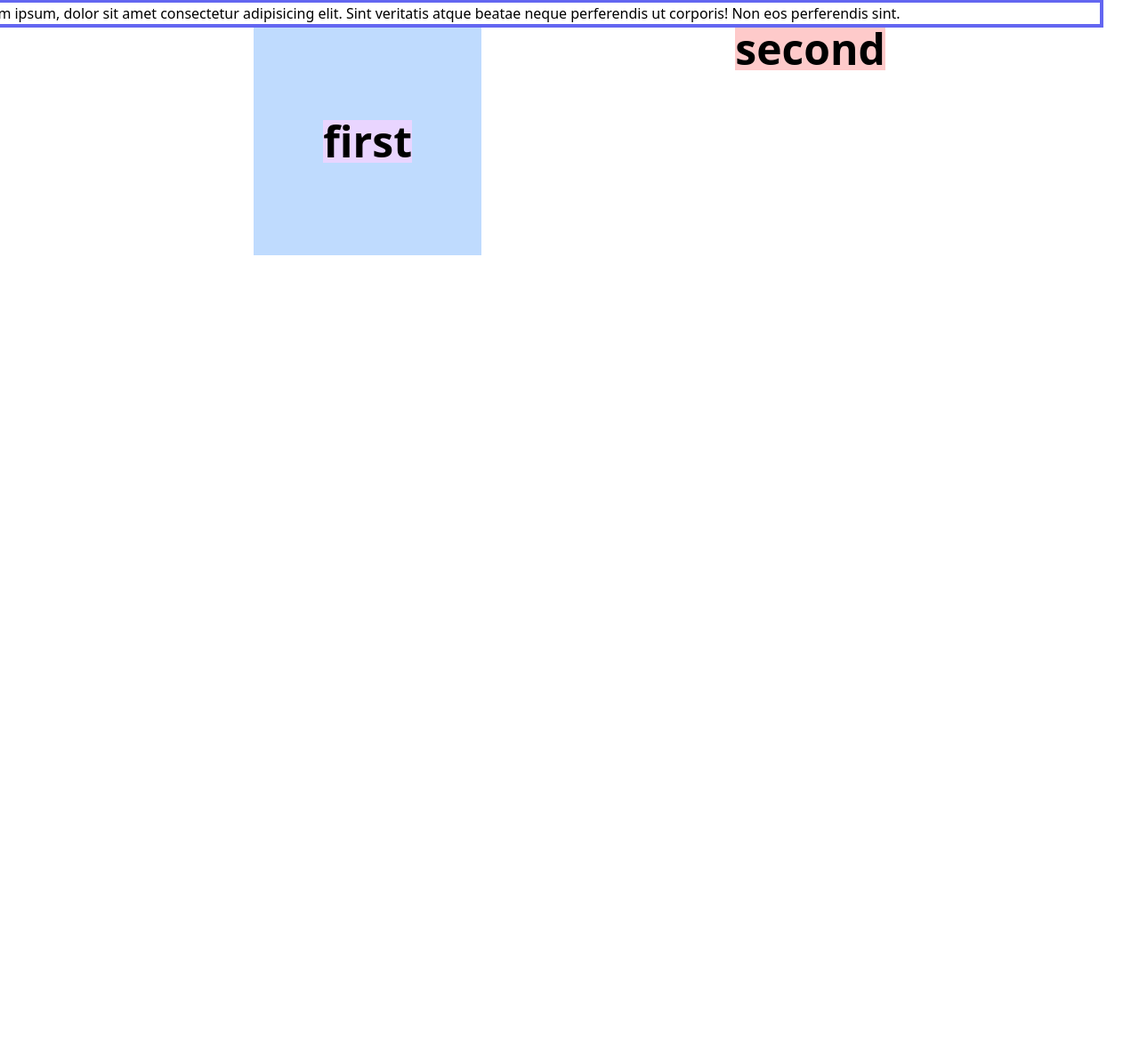
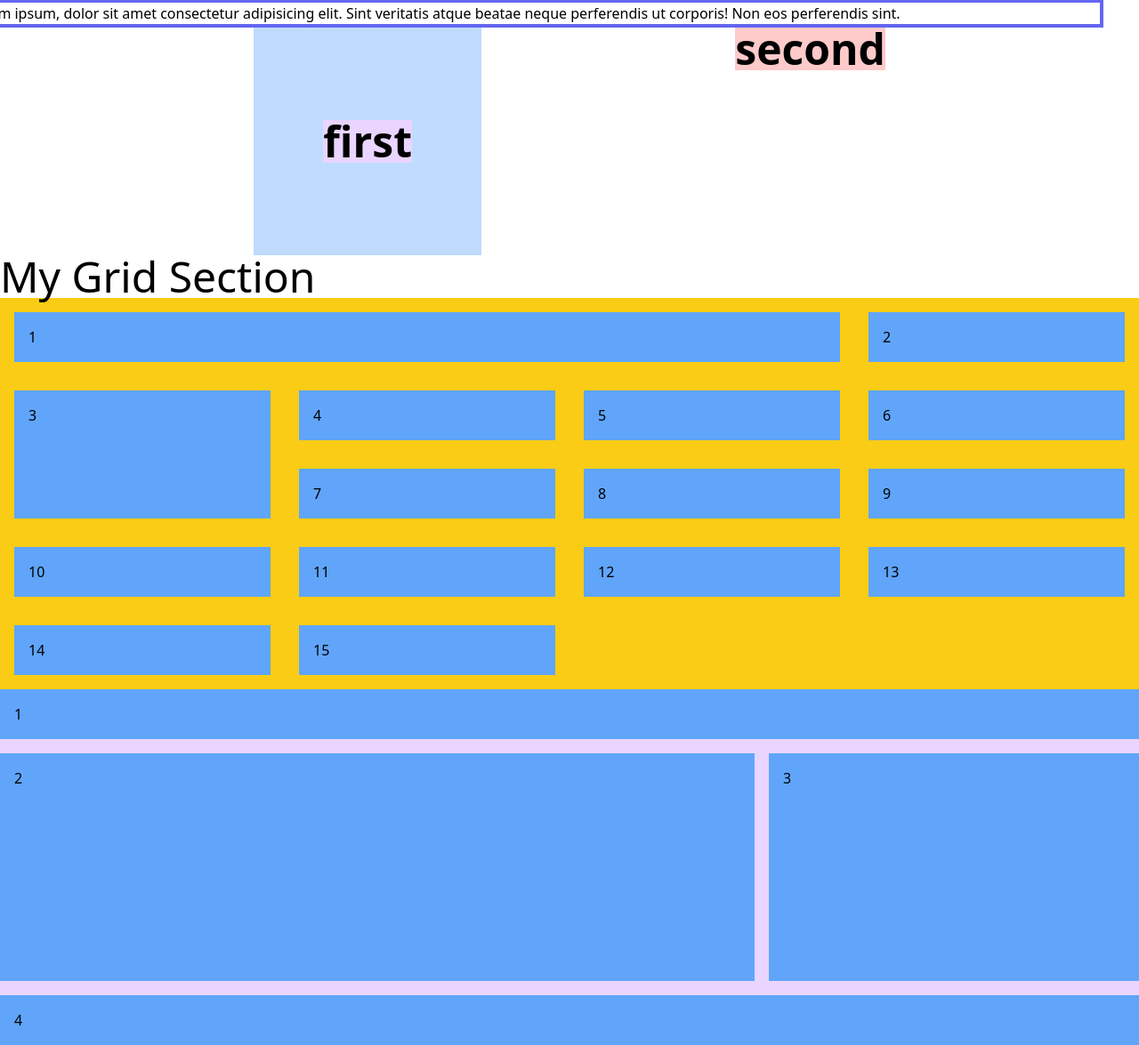
Before and after one commit to anikkumer/tailwind-css, a plain HTML site: page index.html in a window 1280 px wide. Shown: the part 349-1524 px from the top of the page at 89% size. Before the commit the page ends 800 px from the top, so only its background shows below. Drawn offline with nearby package versions, Linux system fonts and the light colour scheme.

Commit message:
grid add

```diff
--- a/index.html
+++ b/index.html
@@ -38,5 +38,29 @@
             <h2 class="text-5xl font-bold bg-red-200">second</h2>
         </div>
     </section>
+    <h2 class="text-5xl">My Grid Section</h2>
+    <section class="bg-yellow-400 grid grid-cols-4">
+        <div class="bg-blue-400 m-4 p-4 col-span-3">1</div>
+        <div class="bg-blue-400 m-4 p-4">2</div>
+        <div class="bg-blue-400 m-4 p-4 row-span-2">3</div>
+        <div class="bg-blue-400 m-4 p-4">4</div>
+        <div class="bg-blue-400 m-4 p-4">5</div>
+        <div class="bg-blue-400 m-4 p-4">6</div>
+        <div class="bg-blue-400 m-4 p-4">7</div>
+        <div class="bg-blue-400 m-4 p-4">8</div>
+        <div class="bg-blue-400 m-4 p-4">9</div>
+        <div class="bg-blue-400 m-4 p-4">10</div>
+        <div class="bg-blue-400 m-4 p-4">11</div>
+        <div class="bg-blue-400 m-4 p-4">12</div>
+        <div class="bg-blue-400 m-4 p-4">13</div>
+        <div class="bg-blue-400 m-4 p-4">14</div>
+        <div class="bg-blue-400 m-4 p-4">15</div>
+    </section>
+    <section class="grid grid-cols-3 bg-purple-200 gap-4">
+        <div class="bg-blue-400 p-4 col-span-3">1</div>
+        <div class="bg-blue-400 p-4 col-span-2 row-span-2">2</div>
+        <div class="bg-blue-400 p-4 h-64 row-span-2">3</div>
+        <div class="bg-blue-400 p-4 col-span-3">4</div>
+        </section>
 </body>
 </html>
```
